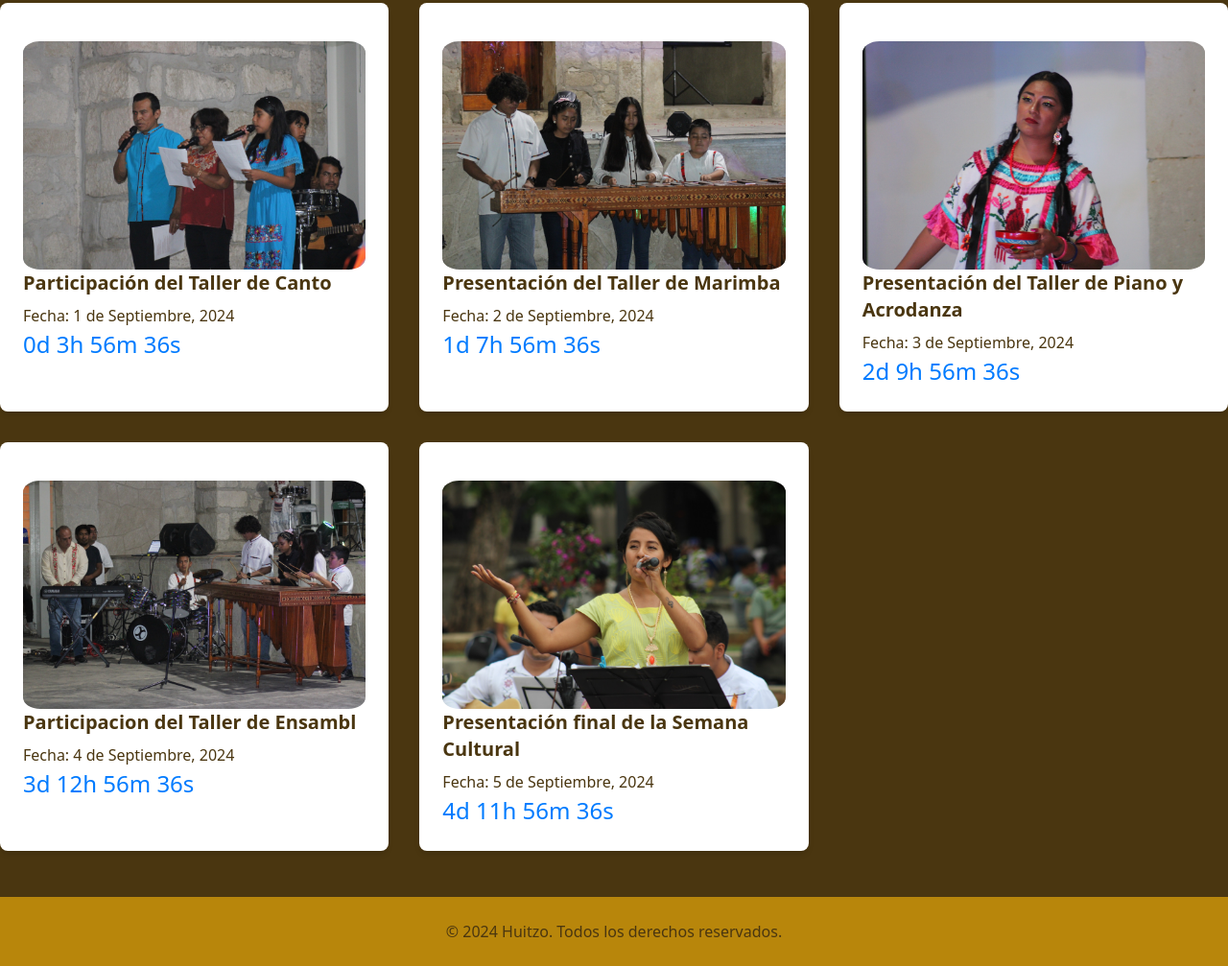
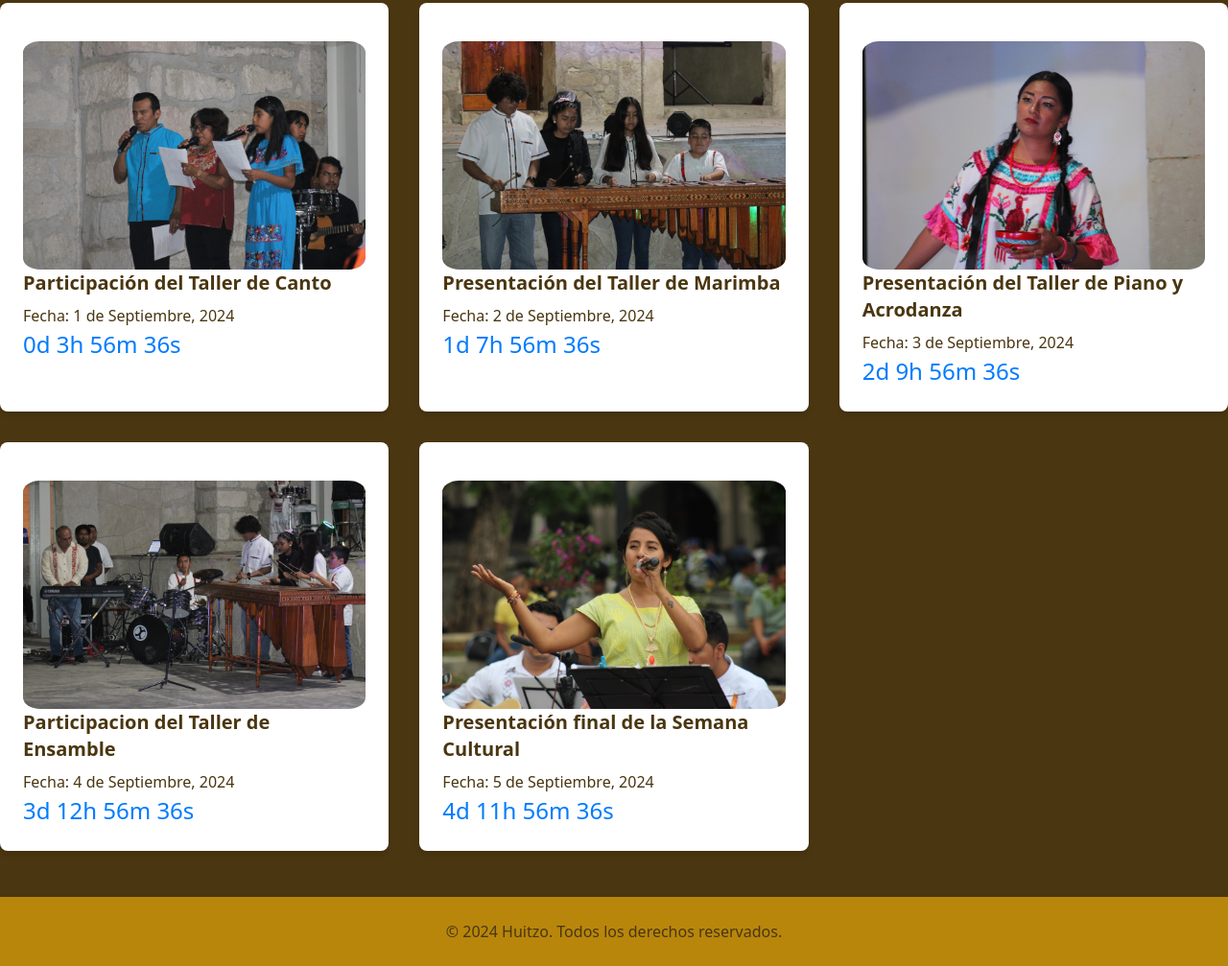
Before and after one commit to CMAF23/fiestapatronalterceraseccion2024, a plain HTML site: page progs/semanacultural.html in a window 1280 px wide. Shown: the part 569-1576 px from the top of the page at 96% size. Drawn offline with nearby package versions, Linux system fonts and the light colour scheme.

Commit message:
ensamble

```diff
--- a/progs/semanacultural.html
+++ b/progs/semanacultural.html
@@ -95,7 +95,7 @@
             </div>
             <div class="bg-white text-huitzo-brown p-6 rounded-lg shadow-md transition-transform hover:scale-105">
             <img src="../img/imgensamble.jpg" alt="Evento 4" class="mt-4" style="border-radius: 5%;">
-            <h3 class="text-xl font-semibold mb-2">Participacion del Taller de Ensambl</h3>
+            <h3 class="text-xl font-semibold mb-2">Participacion del Taller de Ensamble</h3>
             <p>Fecha: 4 de Septiembre, 2024</p>
             <div class="countdown" id="countdown4"></div>
             </div>
```
